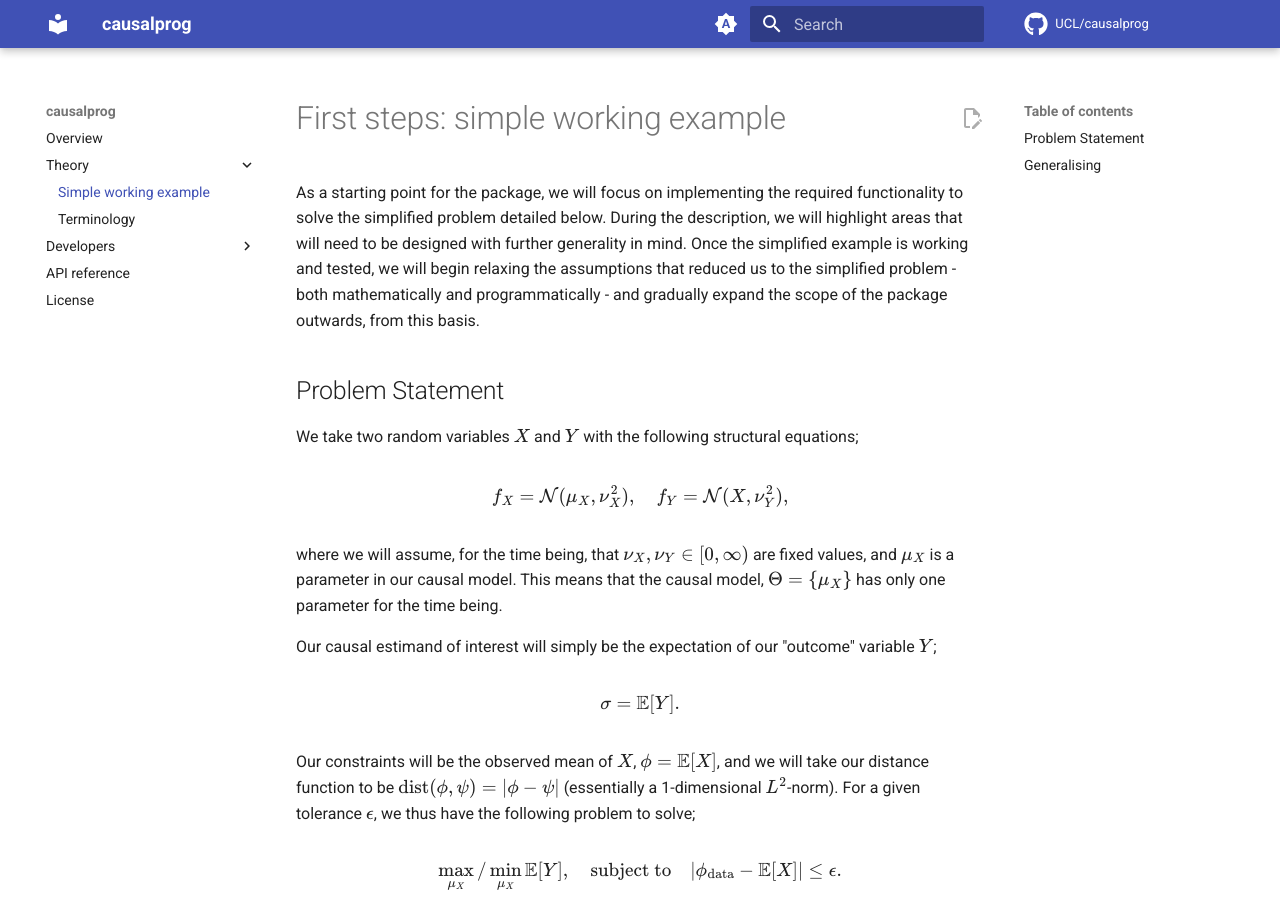
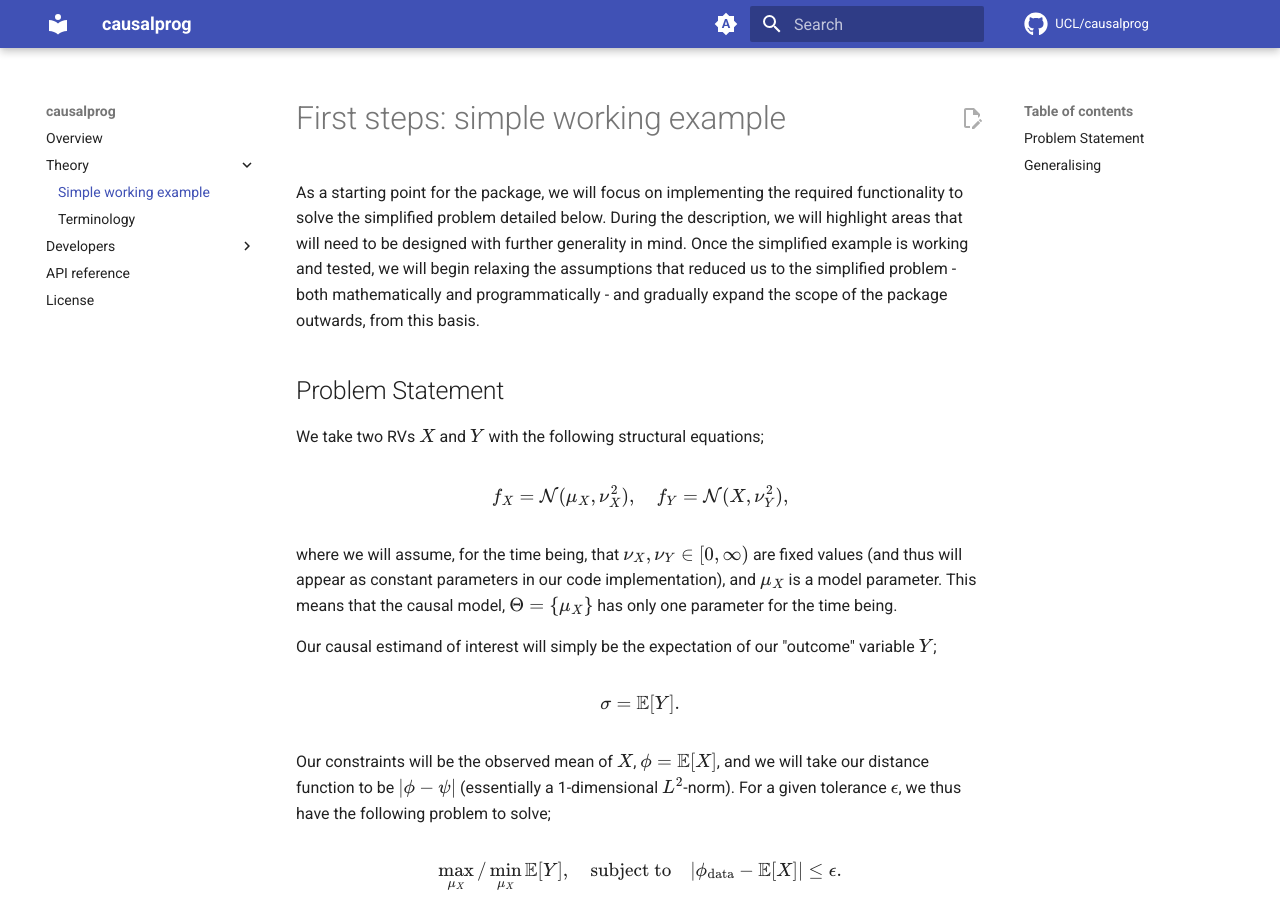
Before and after one commit to UCL/causalprog, an MkDocs documentation site: the page built from docs/theory/simple-working-example.md, in a window 1280 px wide and 900 px high. Built offline with MkDocs 1.6.1 and Material for MkDocs 9.7.7, drawn with Linux system fonts in a browser that asks for light colours; comment, search, counter and statistics services are not loaded; some of the changed text lies outside the part shown.

Commit message:
Match terminology in simple-working-example

```diff
--- a/docs/theory/simple-working-example.md
+++ b/docs/theory/simple-working-example.md
@@ -6,23 +6,23 @@ Once the simplified example is working and tested, we will begin relaxing the as
 
 ## Problem Statement
 
-We take two random variables $X$ and $Y$ with the following structural equations;
+We take two RVs $X$ and $Y$ with the following structural equations;
 
 $$ f_X = \mathcal{N}(\mu_X, \nu_X^2), \quad f_Y = \mathcal{N}(X, \nu_Y^2), $$
 
-where we will assume, for the time being, that $\nu_X, \nu_Y \in [0,\infty)$ are fixed values, and $\mu_X$ is a parameter in our causal model.
+where we will assume, for the time being, that $\nu_X, \nu_Y \in [0,\infty)$ are fixed values (and thus will appear as constant parameters in our code implementation), and $\mu_X$ is a model parameter.
 This means that the causal model, $\Theta = \{\mu_X\}$ has only one parameter for the time being.
 
 Our causal estimand of interest will simply be the expectation of our "outcome" variable $Y$;
 
 $$ \sigma = \mathbb{E}[Y]. $$
 
-Our constraints will be the observed mean of $X$, $\phi = \mathbb{E}[X]$, and we will take our distance function to be $\mathrm{dist}(\phi, \psi) = \vert \phi - \psi \vert$ (essentially a 1-dimensional $L^2$-norm).
+Our constraints will be the observed mean of $X$, $\phi = \mathbb{E}[X]$, and we will take our distance function to be $\vert \phi - \psi \vert$ (essentially a 1-dimensional $L^2$-norm).
 For a given tolerance $\epsilon$, we thus have the following problem to solve;
 
 $$ \max_{\mu_X} / \min_{\mu_X} \mathbb{E}[Y], \quad\text{subject to}\quad \vert \phi_{\mathrm{data}} - \mathbb{E}[X] \vert \leq \epsilon. $$
 
-By the structural equations, we can infer that $\mathbb{E}[Y] = \mathbb{E}[X] = \mu_X$, thus reaching
+Because of our choice of structural equations, we can analytically compute that $\mathbb{E}[Y] = \mathbb{E}[X] = \mu_X$, thus reaching
 
 $$ \max_{\mu_X} / \min_{\mu_X} \mu_X, \quad\text{subject to}\quad \vert \phi_{\mathrm{data}} - \mu_X \vert \leq \epsilon. $$
 
```
